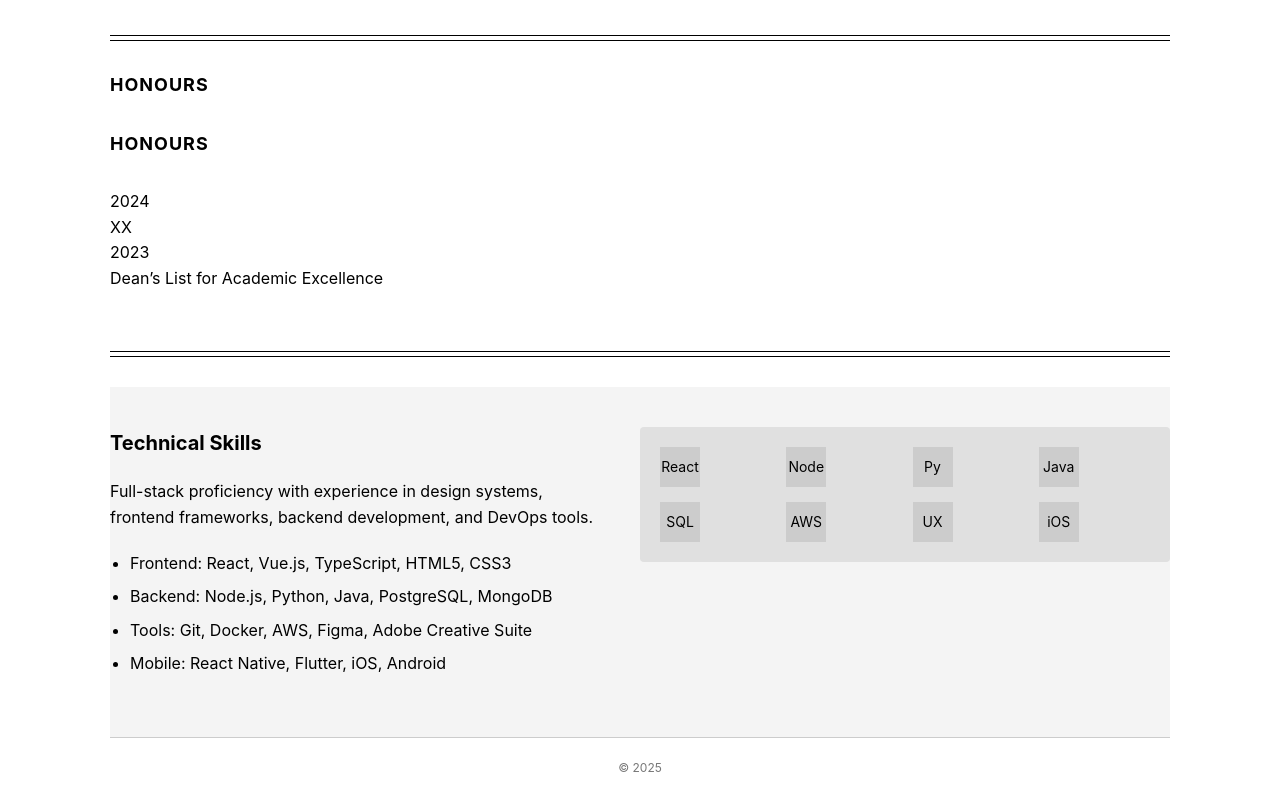
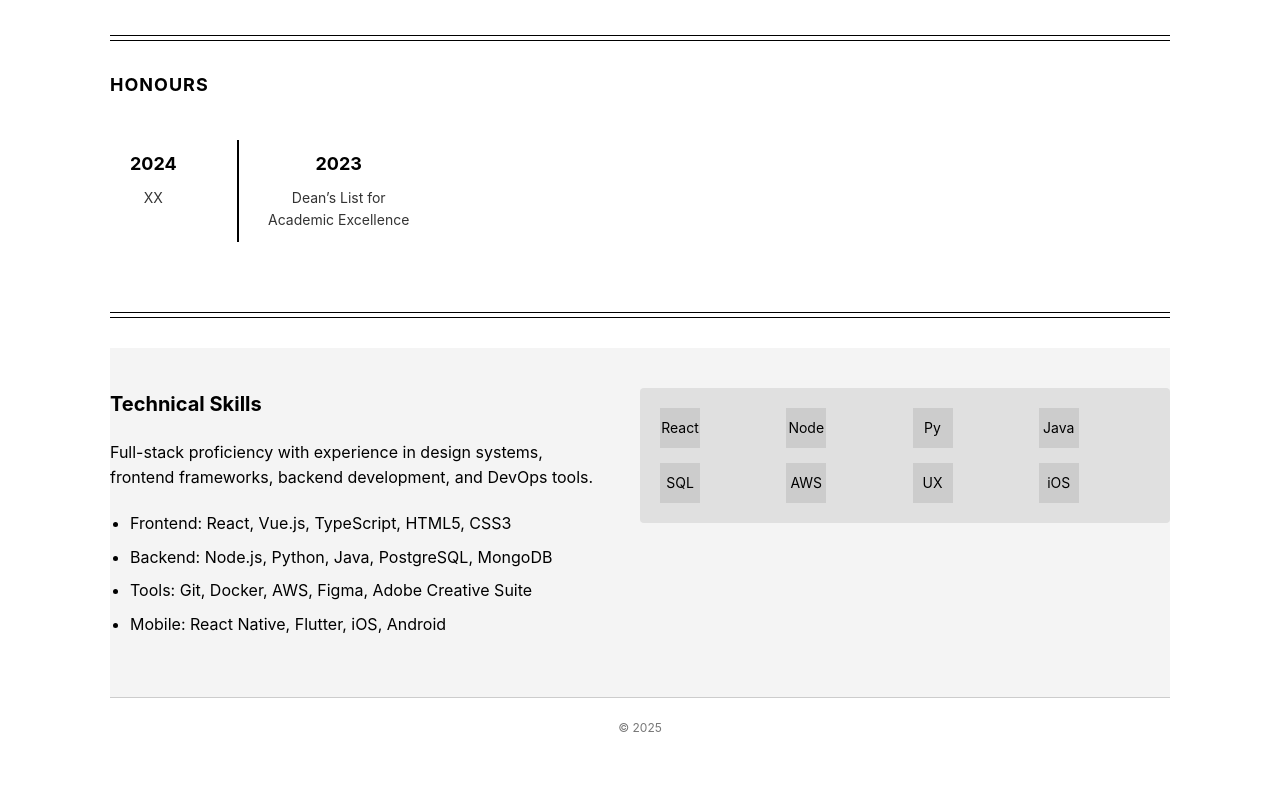
Before and after one commit to trishakarma/trishakarma.github.io, a plain HTML site: page index.html in a window 1280 px wide. Shown: the part 1220-2031 px from the top of the page. After the commit the page ends 1997 px from the top, so only its background shows below. Drawn offline with Linux system fonts and the light colour scheme.

Commit message:
Timeline styling

```diff
--- a/index.html
+++ b/index.html
@@ -188,6 +188,42 @@
       justify-content: center;
     }
 
+    .timeline-container {
+  display: flex;
+  gap: 40px;
+  overflow-x: auto;
+  padding: 10px 0;
+  scrollbar-width: none; /* Firefox */
+}
+
+.timeline-container::-webkit-scrollbar {
+  display: none; /* Chrome/Safari */
+}
+
+.timeline-item {
+  flex: 0 0 auto;
+  text-align: center;
+  position: relative;
+  padding: 10px 20px;
+  border-left: 2px solid #000;
+}
+
+.timeline-item:first-child {
+  border-left: none;
+}
+
+.timeline-year {
+  font-size: 18px;
+  font-weight: bold;
+  margin-bottom: 8px;
+}
+
+.timeline-detail {
+  font-size: 14px;
+  color: #333;
+  max-width: 160px;
+}
+
     .phosphor-section {
       background: #f4f4f4;
       color: #000;
@@ -355,7 +391,6 @@
     <!-- Honours -->
     <section>
       <div class="section-header">Honours</div>
-      <div class="section-header">Honours</div>
         <div class="timeline-container">
         <div class="timeline-item">
         <div class="timeline-year">2024</div>
```
